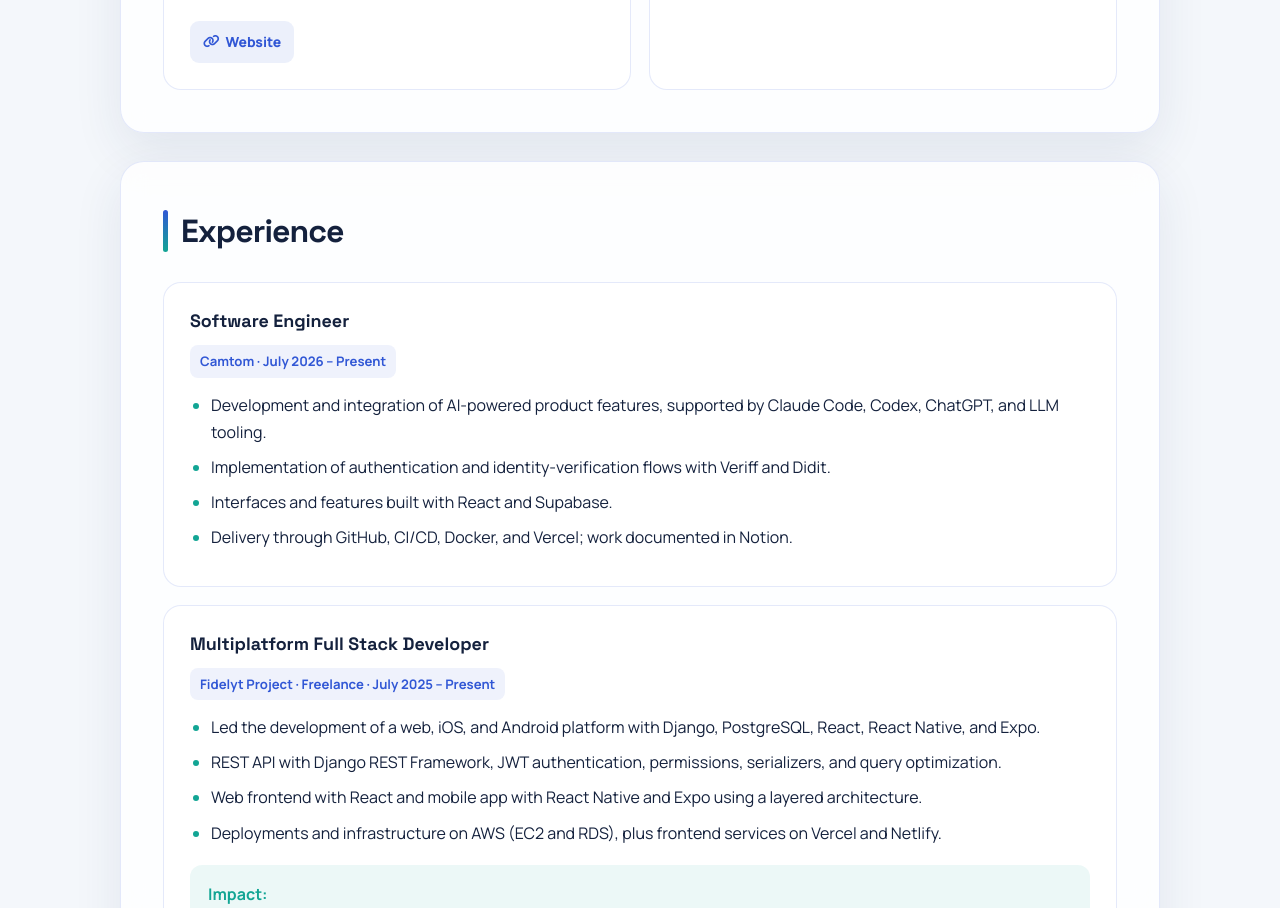
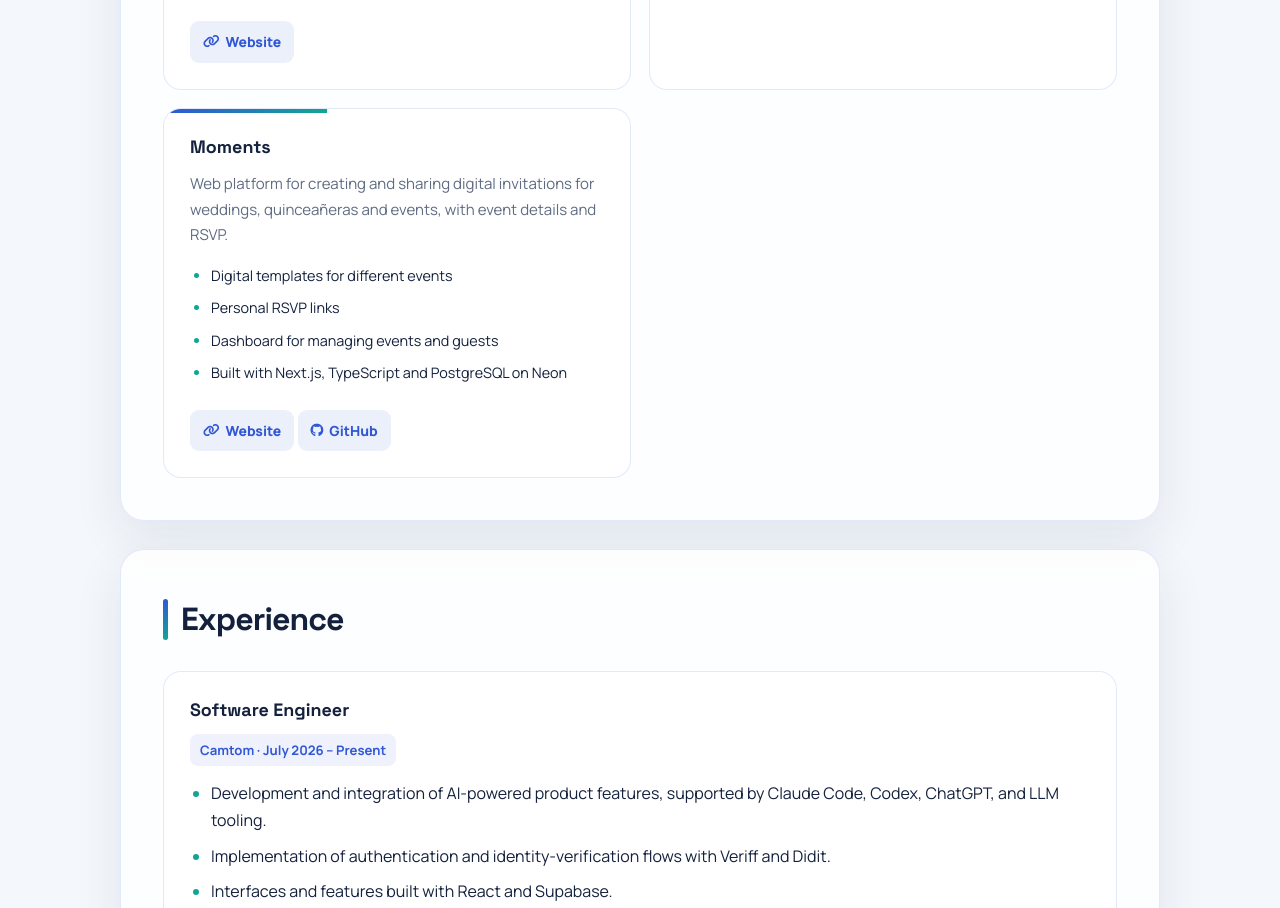
Before and after one commit to legongoraek/legongoraek.github.io, a plain HTML site: page en.html in a window 1280 px wide. Shown: the part 4937-5845 px from the top of the page. Drawn offline with Linux system fonts and the light colour scheme; a script that the page names is missing.

Commit message:
feat: add Moments project to site

```diff
--- a/en.html
+++ b/en.html
@@ -607,6 +607,24 @@
         </a>
       </div>
     </div>
+    <div class="project-card fade-in">
+      <h3>Moments</h3>
+      <p>Web platform for creating and sharing digital invitations for weddings, quinceañeras and events, with event details and RSVP.</p>
+      <ul>
+        <li>Digital templates for different events</li>
+        <li>Personal RSVP links</li>
+        <li>Dashboard for managing events and guests</li>
+        <li>Built with Next.js, TypeScript and PostgreSQL on Neon</li>
+      </ul>
+      <div class="project-links">
+        <a href="https://moments-bay-omega.vercel.app/" target="_blank" rel="noopener">
+          <i class="fas fa-link"></i> Website
+        </a>
+        <a href="https://github.com/legongoraek/moments" target="_blank" rel="noopener">
+          <i class="fab fa-github"></i> GitHub
+        </a>
+      </div>
+    </div>
   </div>
 </section>
 
```
Also changed, not shown: index.html (+14 -0 lines).
